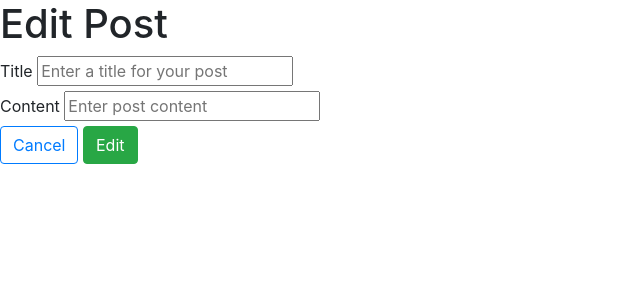
After one commit to maplekiru/flask-blogly, a Flask app: template templates/post_edit_form.html in a window 1280 px wide. The commit adds this page. Shown: the top 300 px of the page, without its empty margins (0-640 px from the left). Run offline with Flask 2, Linux system fonts and the light colour scheme; the template is opened without the code that fills it, so the values that code supplies are empty.

Commit message:
finished post routes, tests and added flash messages

```diff
--- a/app.py
+++ b/app.py
@@ -1,12 +1,14 @@
 """Blogly application."""
 
-from flask import Flask, redirect, render_template, request
-from models import db, connect_db, User
+from flask import Flask, redirect, render_template, request, flash, session
+from models import db, connect_db, User, Post
 
 app = Flask(__name__)
 app.config['SQLALCHEMY_DATABASE_URI'] = 'postgresql:///blogly'
 app.config['SQLALCHEMY_TRACK_MODIFICATIONS'] = False
 app.config['SQLALCHEMY_ECHO'] = True
+
+app.config["SECRET_KEY"] = "$$$"
 
 connect_db(app)
 
@@ -33,7 +35,7 @@ def add_user_form():
     """
     Show an add form for users
     """
-    return render_template('add_user_form.html')
+    return render_template('user_add_form.html')
 
 @app.route('/users/new', methods=["POST"])
 def add_user():
@@ -53,6 +55,7 @@ def add_user():
     db.session.add(user)
     db.session.commit()
 
+    flash("<p class= 'alert alert-success'> User Added! </p>")
     return redirect(f'/users/{user.id}')
 
 @app.route('/users/<int:user_id>')
@@ -76,7 +79,7 @@ def edit_profile(user_id):
     """
 
     user = User.query.get_or_404(user_id)
-    return render_template("edit_user_form.html", user=user)
+    return render_template("user_edit_form.html", user=user)
 
 @app.route('/users/<int:user_id>/edit', methods=["POST"])
 def update_user_profile(user_id):
@@ -95,6 +98,8 @@ def update_user_profile(user_id):
 
     db.session.commit()
 
+    flash("<p class= 'alert alert-success'> User Edited! </p>")
+
     return redirect("/users")
 
 @app.route('/users/<int:user_id>/delete', methods=["POST"])
@@ -103,8 +108,16 @@ def delete_user_profile(user_id):
     Delete the user from the database.
     """
     user = User.query.get(user_id)
+
+    Post.query.filter_by(user_id = user_id).delete()
+
+    for post in user.posts:
+        db.session.delete(post)
+
     db.session.delete(user)
     db.session.commit()
+
+    flash("<p class= 'alert alert-danger'> User Deleted! </p>")
 
     return redirect("/users")
 
@@ -114,19 +127,83 @@ def new_post_form(user_id):
     Show form to add a post for that user.
     """
     user = User.query.get(user_id)
-    return render_template('add_post_form.html',user=user)
+    return render_template('post_add_form.html',user=user)
+
+@app.route('/users/<int:user_id>/posts/new', methods = ['POST'])
+def add_post(user_id):
+    """
+    Handle add form; add post and redirect to the user detail page.
+    """
+
+    title = request.form['title']
+    content = request.form['content']
+
+    post = Post(
+        title=title,
+        content=content,
+        user_id=user_id)
+
+    db.session.add(post)
+    db.session.commit()
+
+    flash("<p class= 'alert alert-success'> Post added! </p>")
+
+    return redirect(f'/users/{user_id}')
+
+@app.route('/posts/<int:post_id>/')
+def post_page(post_id):
+    """
+    Show information about the given post.
+
+    Have a button to get to their edit page, and to delete the post.
+    """
+
+    post = Post.query.get_or_404(post_id)
+    user = post.user
+    return render_template("post_page.html",
+        post=post,
+        user=user)
 
 
-# POST /users/[user-id]/posts/new
-# Handle add form; add post and redirect to the user detail page.
-# GET /posts/[post-id]
-# Show a post.
+@app.route('/posts/<int:post_id>/edit')
+def edit_post(post_id):
+    """
+    Show the edit page for a post.
 
-# Show buttons to edit and delete the post.
+    Have a cancel button that returns to the detail page for a user, and a save button that updates the post in the database.
+    """
 
-# GET /posts/[post-id]/edit
-# Show form to edit a post, and to cancel (back to user page).
-# POST /posts/[post-id]/edit
-# Handle editing of a post. Redirect back to the post view.
+    post = Post.query.get_or_404(post_id)
+    return render_template("post_edit_form.html",
+        post=post)
+
+@app.route('/posts/<int:post_id>/edit', methods=["POST"])
+def update_post(post_id):
+    """
+    Handle editing of a post. Redirect back to the post view.
+    """
+    title = request.form['title']
+    content = request.form['content']
+
+    post = Post.query.get(post_id)
+    post.title = title
+    post.content = content
+
+    db.session.commit()
+
+    flash("<p class= 'alert alert-success'> post Edited! </p>")
+    return redirect(f"/posts/{post_id}")
+
+@app.route('/posts/<int:post_id>/delete', methods=["POST"])
+def delete_post(post_id):
+    """
+    Delete the user from the database.
+    """
+    post = Post.query.get(post_id)
+    db.session.delete(post)
+    db.session.commit()
+
+    flash("<p class= 'alert alert-danger'> User Deleted! </p>")
+    return redirect("/users")
 # POST /posts/[post-id]/delete
 # Delete the post.
--- a/models.py
+++ b/models.py
@@ -16,6 +16,9 @@ class User(db.Model):
     """User."""
 
     __tablename__ = "users"
+
+    __table_args__ = (
+        db.UniqueConstraint('first_name', 'last_name', 'image_url', name='unique_user'),)
 
     id = db.Column(db.Integer,
                    primary_key=True,
@@ -42,6 +45,8 @@ class Post(db.Model):
     """Post."""
 
     __tablename__ = "posts"
+    __table_args__ = (
+        db.UniqueConstraint('title', 'content', 'user_id', name='unique_post'),)
 
     id = db.Column(
         db.Integer,
--- a/templates/base.html
+++ b/templates/base.html
@@ -8,6 +8,9 @@
     <link rel="stylesheet" href="https://cdn.jsdelivr.net/npm/bootstrap@4.6.0/dist/css/bootstrap.min.css" integrity="sha384-B0vP5xmATw1+K9KRQjQERJvTumQW0nPEzvF6L/Z6nronJ3oUOFUFpCjEUQouq2+l" crossorigin="anonymous">
 </head>
 <body>
+{% for msg in get_flashed_messages() %}
+    {{msg | safe}}
+{% endfor %}
 
 {% block content %}
 {% endblock %}
--- a/templates/add_post_form.html
+++ b/templates/post_add_form.html
@@ -17,7 +17,7 @@
 	<div>
 		<label for="content">Content</label>
 		<input
-			type="textbox"
+			type="text"
 			id="content"
 			name="content"
 			required>
--- /dev/null
+++ b/templates/post_edit_form.html
@@ -0,0 +1,21 @@
+{% extends "base.html" %}
+
+{% block title %}Edit Post{% endblock %}
+
+{% block content %}
+<h1>Edit Post</h1>
+<form method="POST">
+	<div>
+		<label for="title">Title</label>
+		<input type="text" id="title" name="title" maxlength="50" placeholder="Enter a title for your post"
+			value="{{post.title}}" required>
+	</div>
+	<div>
+		<label for="content">Content</label>
+		<input type="text" id="content" name="content" placeholder="Enter post content"
+			value="{{post.content}}" required>
+	</div>
+	<a href='/users/{{post.user_id}}' class='btn btn-outline-primary' role='button'> Cancel </a>
+	<button type="submit" class="btn btn-success">Edit</button>
+</form>
+{% endblock %}
```
Also changed, not shown: app_test.py (+72 -2 lines), templates/edit_user_form.html (deleted, +0 -45 lines), templates/post_page.html (added, +24 -0 lines), templates/user_edit_form.html (added, +26 -0 lines), templates/user_add_form.html (renamed from templates/add_user_form.html).
